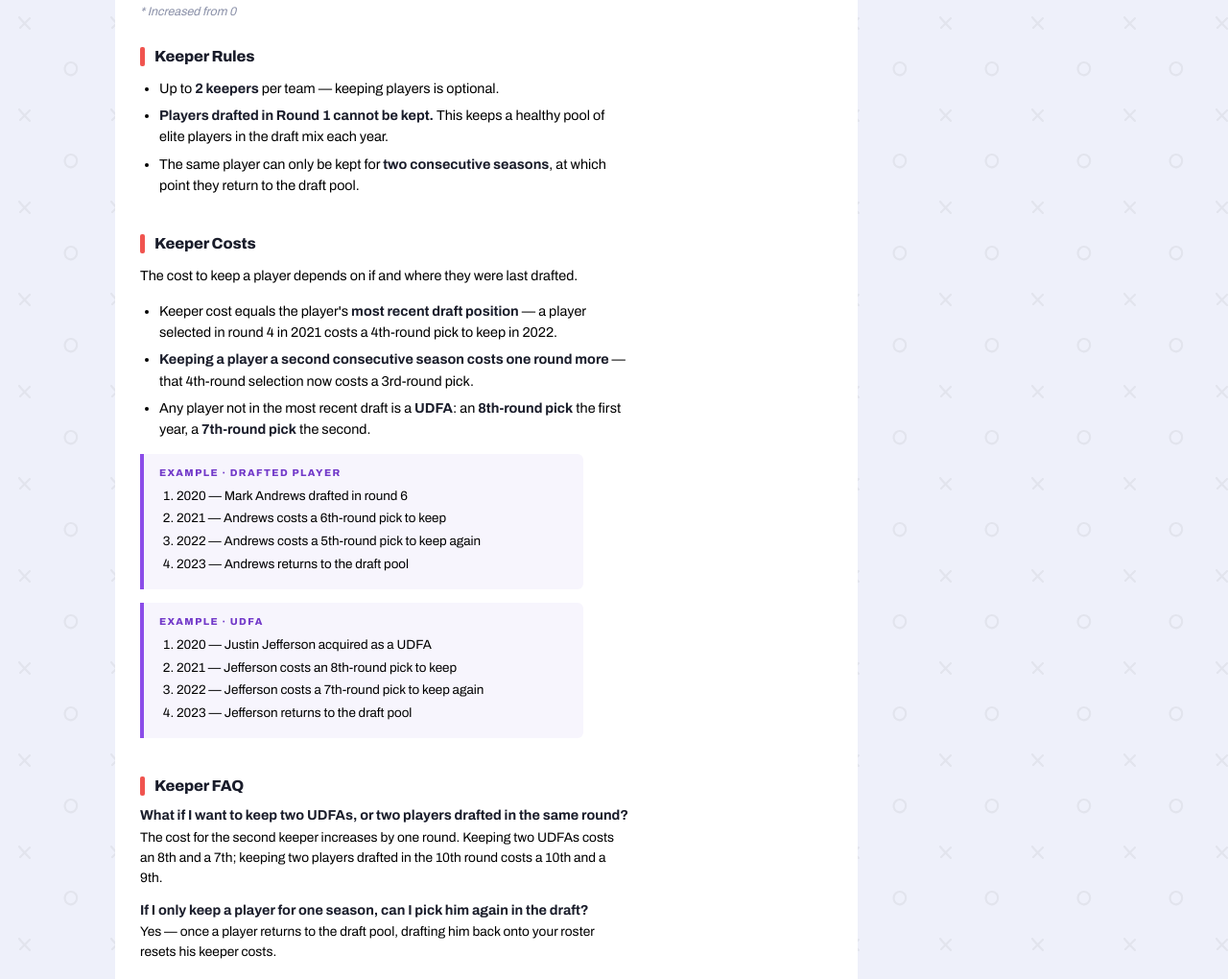
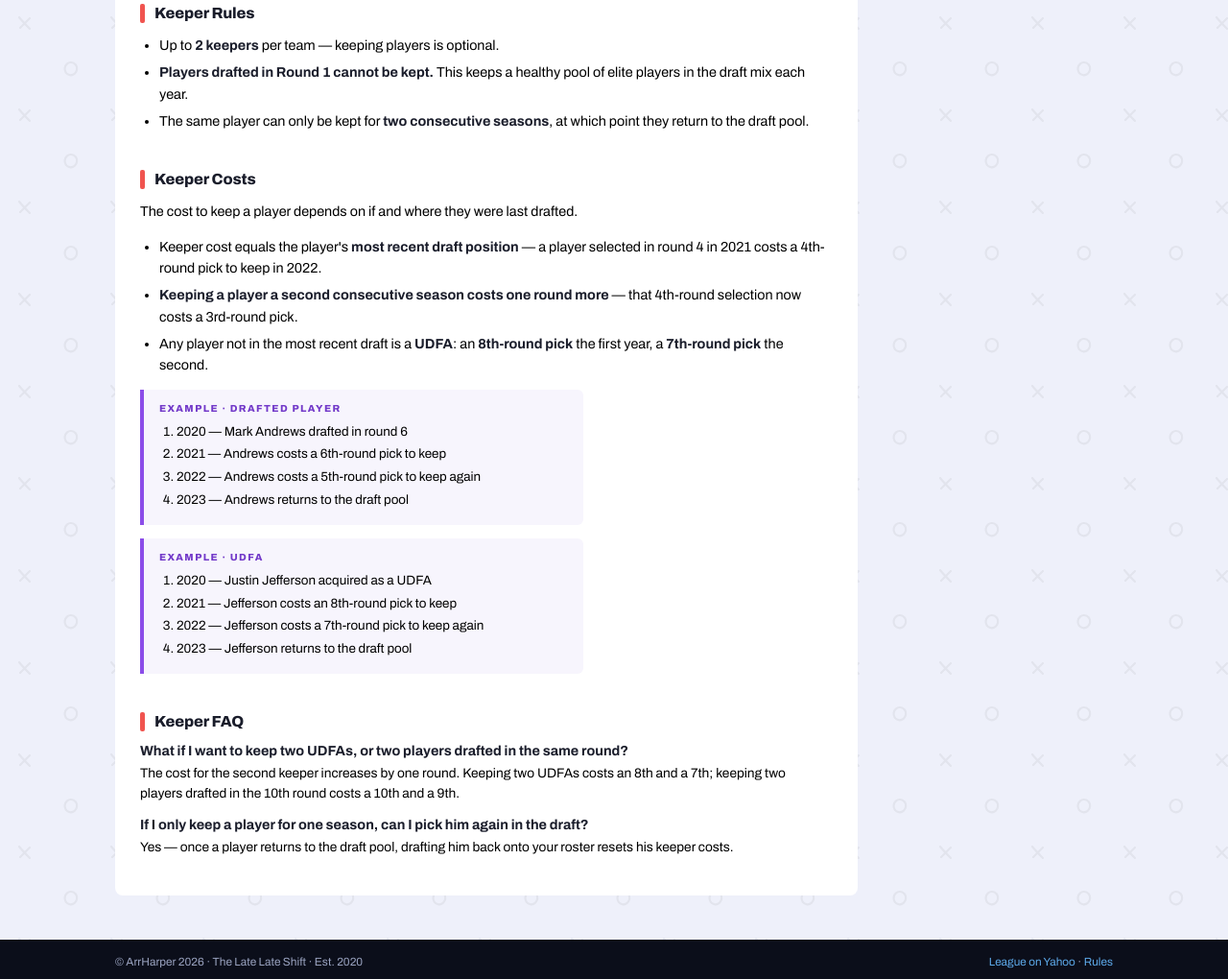
Before and after one commit to ArrHarper/LateLateShift, an Eleventy site: page src/rules.njk in a window 1280 px wide. Shown: the part 1346-2366 px from the top of the page at 96% size. Built offline with nearby package versions, Linux system fonts and the light colour scheme; Eleventy itself is replaced by a stand-in of ours; files that its build step writes are made by us from their sources.

Commit message:
Widen rules-page body copy to 88ch
.prose, .rule-list and .faq paragraphs now fill the article column; the
tinted .example and .callout blocks keep their narrower measure.

Co-Authored-By: Claude Fable 5 <noreply@anthropic.com>

```diff
--- a/css/site.css
+++ b/css/site.css
@@ -648,7 +648,10 @@ main { display: block; flex: 1 0 auto; }
 .slot.slot-dst { border-left-color: var(--pos-dst); } .slot-dst i { color: var(--pos-dst); }
 .slot.slot-flex { border-left-color: var(--pos-flex); } .slot-flex i { color: var(--pos-flex); }
 
-.prose { font-size: 0.9rem; color: var(--ink-2); max-width: 66ch; margin-bottom: 14px; }
+/* Body copy sitting directly on the article surface runs to 88ch so it fills
+   most of the content column; text inside its own tinted block (.example,
+   .callout) keeps a narrower measure. */
+.prose { font-size: 0.9rem; color: var(--ink-2); max-width: 88ch; margin-bottom: 14px; }
 .prose b { color: var(--ink); }
 
 .callout {
@@ -676,7 +679,7 @@ main { display: block; flex: 1 0 auto; }
   padding-left: 20px;
   font-size: 0.9rem;
   color: var(--ink-2);
-  max-width: 62ch;
+  max-width: 88ch;
 }
 .rule-list li { margin-bottom: 6px; }
 .rule-list b { color: var(--ink); }
@@ -702,7 +705,7 @@ main { display: block; flex: 1 0 auto; }
 .example ol li { margin-bottom: 3px; }
 
 .faq h3 { font-size: 0.9rem; font-weight: 700; margin-bottom: 4px; }
-.faq p { margin-bottom: 14px; font-size: 0.86rem; color: var(--ink-2); max-width: 64ch; }
+.faq p { margin-bottom: 14px; font-size: 0.86rem; color: var(--ink-2); max-width: 88ch; }
 
 /* ---------- records page ---------- */
 .champ-grid {
```
Also changed, not shown: assets/images/team-logos/newyorkjets.webp (renamed from assets/images/team-logos/vdqo4iiufmdrimkaxslj.webp).
